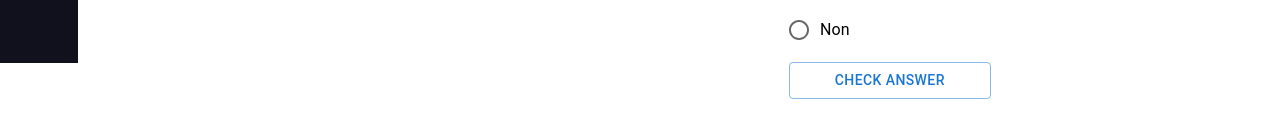
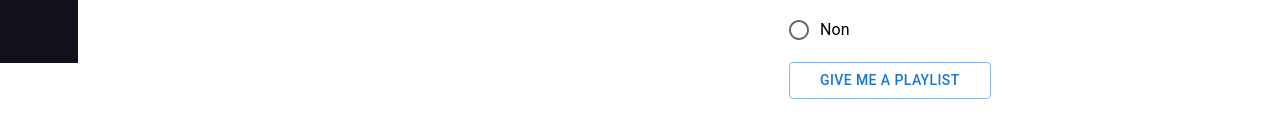
Before and after one commit to YoannBoisson/hackathon, a React (Create React App) app: page / in a window 1280 px wide. Shown: the part 737-873 px from the top of the page. Built offline with nearby package versions, Linux system fonts and the light colour scheme.

Commit message:
change button title

```diff
--- a/src/components/quizz/Quizz.jsx
+++ b/src/components/quizz/Quizz.jsx
@@ -182,7 +182,7 @@ export default function Quizz() {
 
           <FormHelperText>{helperText}</FormHelperText>
           <Button sx={{ mt: 1, mr: 1 }} type="submit" variant="outlined">
-            Check Answer
+            Give me a playlist
           </Button>
         </FormControl>
       </form>
```
